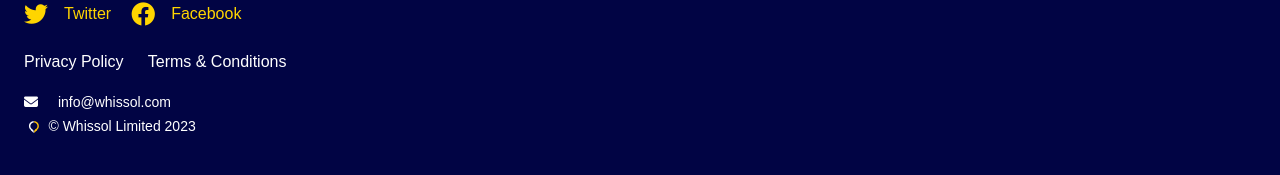
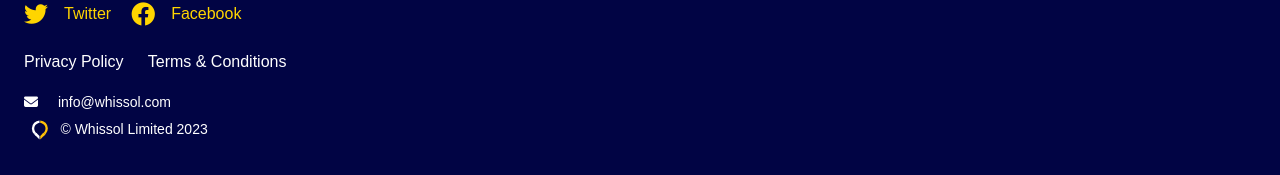
Before and after one commit to dbbill/dbbill.github.io, a Jekyll site: the page built from index.html, in a window 1280 px wide. Shown: the part 1059-1234 px from the top of the page. Built offline with Jekyll 4.4.1, drawn with Linux system fonts in a browser that asks for light colours; nearby versions of some CDN libraries; some web fonts are replaced.

Commit message:
Update footer.html

```diff
--- a/_includes/footer.html
+++ b/_includes/footer.html
@@ -20,7 +20,7 @@
         <span>info@whissol.com</span>
     </span>
     <div class="pb-2">
-        <img src="/assets/img/logo-fg.svg" style="width: 20px; height: 20px;" />
+        <img src="/assets/img/logo-fg.svg" style="width: 32px; height: 32px;" />
         <span class="copyright">&copy; {{ site.title }} Limited {{ 'now' | date: "%Y" }}</span>
     </div>
 </footer>
```
